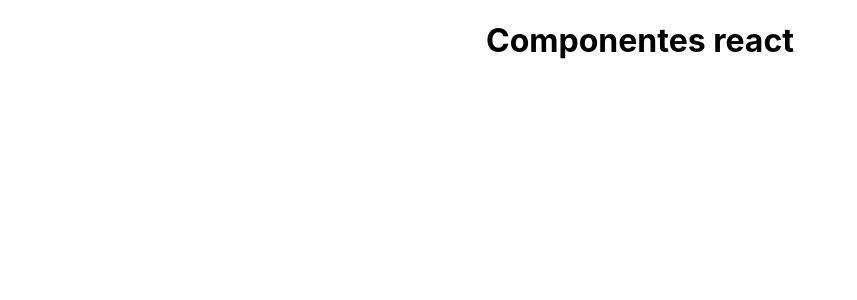
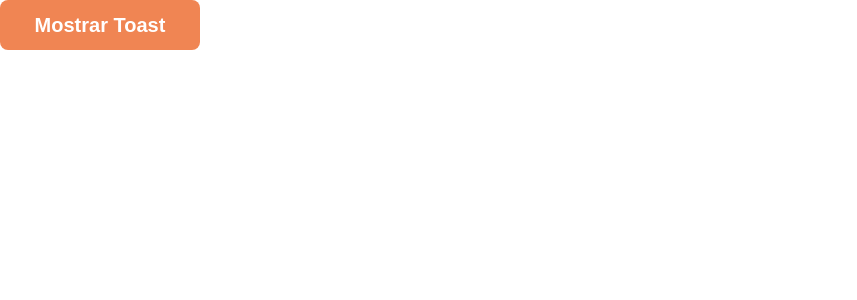
Before and after one commit to mosaviczki/toast-component, a React (Create React App) app: page / in a window 1280 px wide. Shown: the top 300 px of the page, without its empty margins (0-857 px from the left). Built offline with nearby package versions, Linux system fonts and the light colour scheme.

Commit message:
fix: component toast

```diff
--- a/src/App.css
+++ b/src/App.css
@@ -1,38 +1,9 @@
-.App {
-  text-align: center;
+.buttons{
+  width: 200px;
+  height: 50px;
+  border-radius: 8px;
+  background-color: rgb(240, 133, 83);
+  color: white;
+  font-size: 1.25rem;
+  font-weight: 600;
 }
-
-.App-logo {
-  height: 40vmin;
-  pointer-events: none;
-}
-
-@media (prefers-reduced-motion: no-preference) {
-  .App-logo {
-    animation: App-logo-spin infinite 20s linear;
-  }
-}
-
-.App-header {
-  background-color: #282c34;
-  min-height: 100vh;
-  display: flex;
-  flex-direction: column;
-  align-items: center;
-  justify-content: center;
-  font-size: calc(10px + 2vmin);
-  color: white;
-}
-
-.App-link {
-  color: #61dafb;
-}
-
-@keyframes App-logo-spin {
-  from {
-    transform: rotate(0deg);
-  }
-  to {
-    transform: rotate(360deg);
-  }
-}
--- a/src/App.js
+++ b/src/App.js
@@ -1,11 +1,23 @@
 import './App.css';
+import React, { useState } from 'react';
+import Toast from './Toast';
 
-function App() {
+const App = () => {
+  const [showToast, setShowToast] = useState(false);
+
+  const handleShowToast = () => {
+    setShowToast(true);
+    setTimeout(() => {
+      setShowToast(false);
+    }, 3000);
+  };
+
   return (
-    <div className="App">
-      <h1>Componentes react</h1>
+    <div>
+      <button className='buttons' onClick={handleShowToast}>Mostrar Toast</button>
+      <Toast message="Mensagem de erro" show={showToast} duration={3000} />
     </div>
   );
-}
+};
 
 export default App;
--- /dev/null
+++ b/src/Toast/index.jsx
@@ -0,0 +1,38 @@
+import React, { useState, useEffect } from "react";
+import styles from "./style.module.css";
+import CloseIcon from "./close-icon.svg";
+
+const Toast = ({ message, show, duration }) => {
+  const [visible, setVisible] = useState(show);
+
+  useEffect(() => {
+    if (show) {
+      setVisible(true);
+      const timer = setTimeout(() => {
+        setVisible(false);
+      }, duration);
+
+      return () => clearTimeout(timer);
+    }
+  }, [show, duration]);
+
+  const handleClose = () => {
+    setVisible(false);
+  };
+
+  return (
+    <div className={styles.container}>
+      <div className={`${styles.toast} ${visible ? styles.show : ''}`}>
+      <div className={styles.leftPart}>
+          <img src={CloseIcon} alt="icon-close" />
+          <p>{message}</p>
+        </div>
+        <div className={styles.ActionClose}>
+          <button onClick={handleClose}>x</button>
+        </div>
+      </div>
+    </div>
+  );
+};
+
+export default Toast;
--- /dev/null
+++ b/src/Toast/style.module.css
@@ -0,0 +1,51 @@
+.container{
+    width: 100%;
+    position: relative;
+    display: flex;
+    align-items: center;
+    justify-content: center;
+}
+.toast {
+    visibility: hidden;
+    width: 350px;
+    height: 45px;
+    border-radius: 8px;
+    background-color: rgb(207, 207, 207);
+    border: 1px solid rgb(138, 138, 138);
+    display: flex;
+    align-items: center;
+    justify-content: space-between;
+    padding: 12px 5px;
+    position: fixed;
+    z-index: 10;
+    top: 10px;
+    transform: translateY(-100%);
+    transition: transform 0.5s, visibility 0.5s;
+  }
+
+.show {
+    visibility: visible;
+    transform: translateY(0);
+  }
+  .leftPart{
+    display: flex;
+    align-items: center;
+    justify-content: flex-start;
+    gap: 20px;
+}
+img{
+    width: 30px;
+}
+p{
+    color: rgb(138, 138, 138);
+    font-size: 0.875rem;
+}
+
+button{
+    color: rgb(138, 138, 138);
+    background-color: transparent;
+    border: none;
+    outline: none;
+    cursor: pointer;
+    font-size: 1.5rem;
+}
```
Also changed, not shown: src/Toast/close-icon.svg (added).
